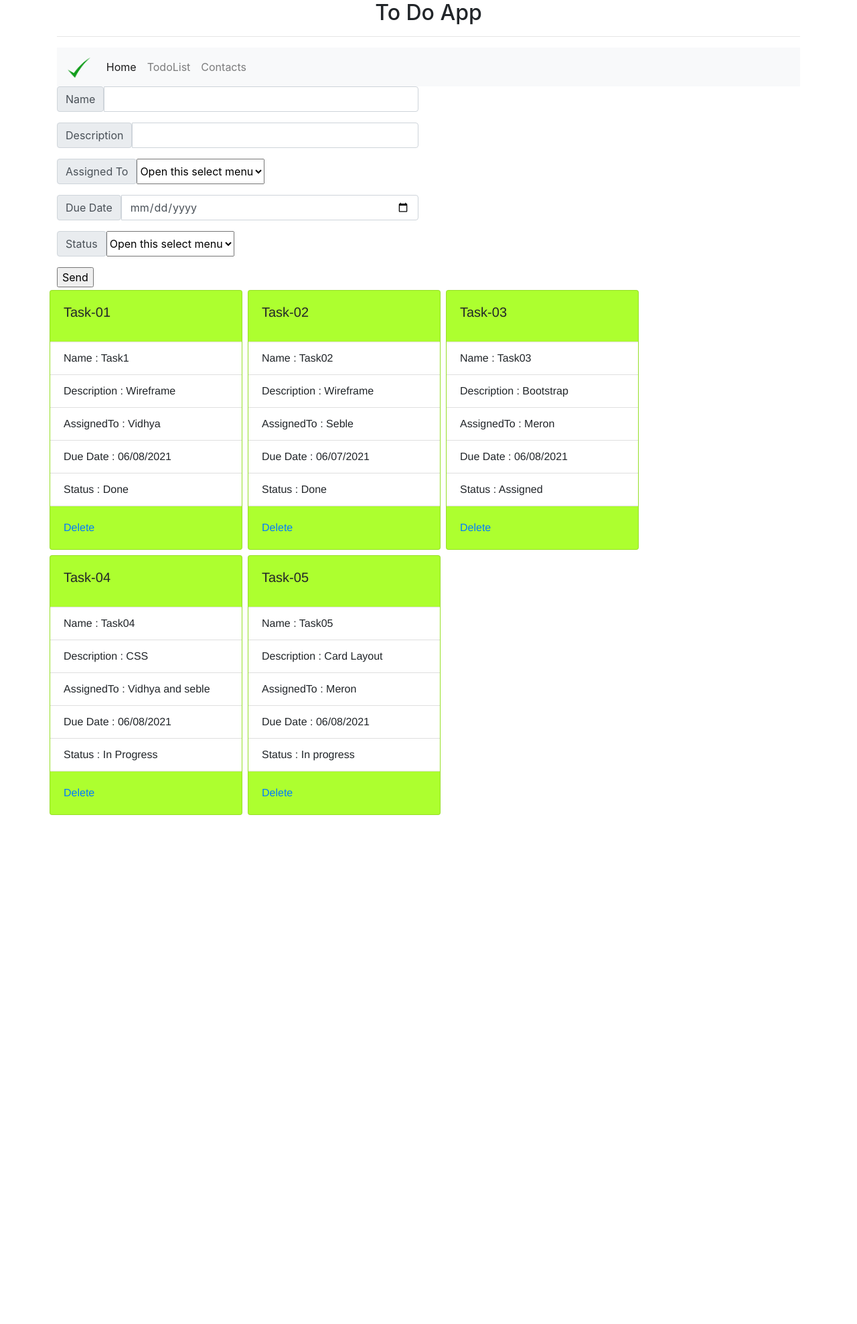
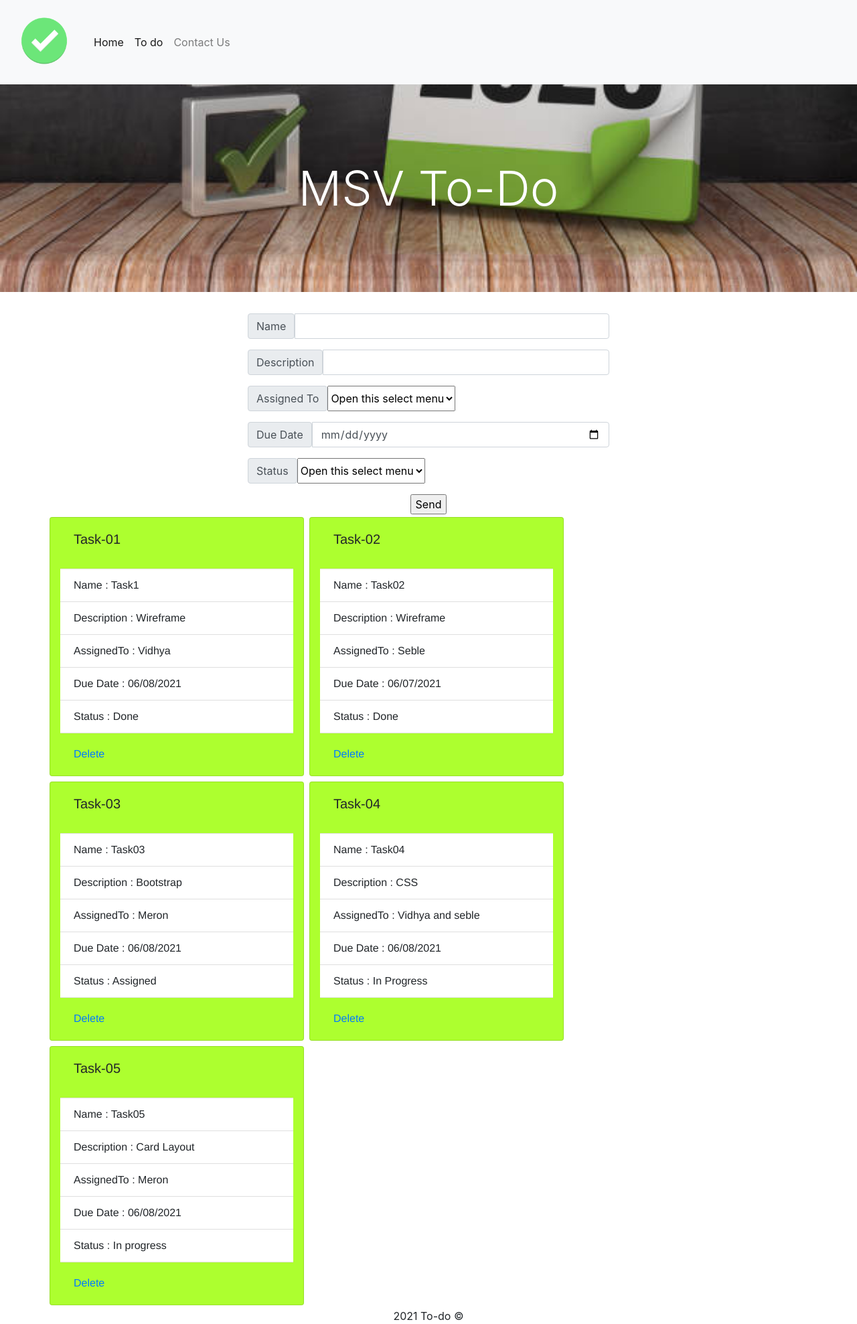
Before and after one commit to Meron-star/ProjectOne, a PHP site: page / in a window 1280 px wide. Shown: the whole page at 67% size. Before the commit the page ends 1217 px from the top, so only its background shows below. Run offline with PHP 8.4, Linux system fonts and the light colour scheme; some libraries are stand-ins or nearby versions.

Commit message:
jumbotronAdd

```diff
--- a/index.html
+++ b/index.html
@@ -10,68 +10,88 @@
   <meta http-equiv="Content-Type" content="text/html;charset=UTF-8">
   <meta http-equiv="X-UA-Compatible" content="IE=7">
   <meta http-equiv="X-UA-Compatible" content="ie=edge">
+  <!-- Bootstrap CSS -->
+  <link rel="stylesheet" href="https://stackpath.bootstrapcdn.com/bootstrap/4.2.1/css/bootstrap.min.css"
+    integrity="sha384-GJzZqFGwb1QTTN6wy59ffF1BuGJpLSa9DkKMp0DgiMDm4iYMj70gZWKYbI706tWS" crossorigin="anonymous">
 
   <link rel="stylesheet" href="style.css">
 
-        <link rel="stylesheet" href="https://stackpath.bootstrapcdn.com/bootstrap/4.1.3/css/bootstrap.min.css" integrity="sha384-MCw98/SFnGE8fJT3GXwEOngsV7Zt27NXFoaoApmYm81iuXoPkFOJwJ8ERdknLPMO" crossorigin="anonymous">
+
   <!-- title -->
   <title>To Do App</title>
   <script src="js/taskManager.js"></script>
   <script src="js/index.js"></script>
 </head>
+
 <body>
-     <div class="container">
-       <div class="row">
-         <div class="col text-center">
-          <header>
-              <h2>To Do App</h2>
-        <hr>
-    </header>
-       </div>
-      </div>
-    <nav class="navbar-light bg-light navbar navbar-expand-sm">
-        <a class="navbar-brand"><img src="./tick.png" alt="Gloria's Gardening Logo" height="30"></a>
-        <!-- Add the <a> below: -->
+  <!--Navbar Component-->
+  <nav class="navbar navbar-expand-lg navbar-light bg-light">
+    <a class="navbar-brand" href="#"><img style="   width: 100px;" src="images/ok check Todo.png" alt="todo" /></a>
     <button class="navbar-toggler" type="button" data-toggle="collapse" data-target="#navbarSupportedContent"
       aria-controls="navbarSupportedContent" aria-expanded="false" aria-label="Toggle navigation">
       <span class="navbar-toggler-icon"></span>
     </button>
 
     <div class="collapse navbar-collapse" id="navbarSupportedContent">
-      <!-- Make the follow elements into a nav component: -->
-      <ul class="navbar-nav">
+      <ul class="navbar-nav mr-auto">
         <li class="nav-item active">
-          <a href="#" class="nav-link">Home <span class="sr-only">(current)</span></a>
+          <a class="nav-link" href="#">Home <span class="sr-only">(current)</span></a>
+        </li>
+
+
+        <li class="nav-item active">
+          <a class="nav-link" href="#">To do<span class="sr-only">(current)</span></a>
         </li>
         <li class="nav-item">
-          <a href="#" class="nav-link">TodoList</a>
+          <a class="nav-link" href="#">Contact Us</a>
         </li>
-        <li class="nav-item">
-          <a href="#" class="nav-link">Contacts</a>
+        <li class="nav-item dropdown">
+
+
+
         </li>
+
       </ul>
+
     </div>
   </nav>
-  <div class="row">
+
+
+  <!-- Jumbotron -->
+
+  <div class="jumbotron  jumbotron-fluid"
+    style="background:url('images/istockphoto-1153700372-612x612.jpg') no-repeat; background-size: cover;  background-position: center bottom;">
+    <div class="my-5 bg-transparent">
+      <h1 class="display-3 text-white text-center fw-bold">MSV To-Do</h1>
+
+   </div>
+  </div>
+  <!--Class container-->
+  <div class="container">
+
+
+    <div class="row justify-content-center">
       <!-- <form id="taskentry" class="border border-black  pr-4"> -->
       <div class="col-6">
         <div class="input-group mb-3">
           <span class="input-group-text" id="inputGroup-sizing-default">Name</span>
-        <input type="text" class="form-control" aria-label="Sizing example input" aria-describedby="inputGroup-sizing-default">
+          <input type="text" class="form-control" aria-label="Sizing example input"
+            aria-describedby="inputGroup-sizing-default">
         </div>
       </div>
     </div>
-        <div class="row">
+    <div class="row justify-content-center">
       <!-- <form id="taskentry" class="border border-black  pr-4"> -->
       <div class="col-6">
         <div class="input-group mb-3">
           <span class="input-group-text" id="inputGroup-sizing-default">Description</span>
-              <input type="text" class="form-control" aria-label="Sizing example input" aria-describedby="inputGroup-sizing-default">
+          <input type="text" class="form-control" aria-label="Sizing example input"
+            aria-describedby="inputGroup-sizing-default">
         </div>
       </div>
     </div>
 
-              <div class="row">
+    <div class="row justify-content-center">
       <!-- <form id="taskentry" class="border border-black  pr-4"> -->
       <div class="col-6">
         <div class="input-group mb-3">
@@ -87,17 +107,18 @@
       </div>
     </div>
 
-                    <div class="row">
+    <div class="row justify-content-center">
       <!-- <form id="taskentry" class="border border-black  pr-4"> -->
       <div class="col-6">
         <div class="input-group mb-3">
           <span class="input-group-text" id="inputGroup-sizing-default">Due Date</span>
-                          <input type="date" class="form-control" aria-label="Sizing example input" aria-describedby="inputGroup-sizing-default">
+          <input type="date" class="form-control" aria-label="Sizing example input"
+            aria-describedby="inputGroup-sizing-default">
         </div>
       </div>
     </div>
 
-                          <div class="row">
+    <div class="row justify-content-center">
       <!-- <form id="taskentry" class="border border-black  pr-4"> -->
       <div class="col-6">
         <div class="input-group mb-3">
@@ -111,20 +132,115 @@
         </div>
       </div>
     </div>
+    <div class="row justify-content-center">
 
-                                <section>
       <input type="submit" value="Send">
-                    </section>
+
+    </div>
+      <!-- Card Section -->
+      <div class="row  align-items-center">
+        <div id='card1' class="col col-md-4 col-lg-4 col-sm-8 card m-1">
+          <div class="card-body">
+            <h5 class="card-title" id="card1">Task-01</h5>
+          </div>
+          <ul class="list-group list-group-flush">
+            <li class="list-group-item">Name : Task1</li>
+            <li class="list-group-item">Description : Wireframe </li>
+            <li class="list-group-item">AssignedTo : Vidhya</li>
+            <li class="list-group-item">Due Date : 06/08/2021</li>
+            <li class="list-group-item">Status : Done</li>
+          </ul>
+          <div class="card-body">
+            <a href="#" class="card-link">Delete</a>
+          </div>
+          </div>
+        <div id="card2" class="col col-md-4 col-lg-4 col-sm-8 card m-1">
+          <!-- Second card goes here -->
+          <div class="card-body">
+            <h5 class="card-title">Task-02</h5>
+          </div>
+          <ul class="list-group list-group-flush">
+            <li class="list-group-item">Name : Task02</li>
+            <li class="list-group-item">Description : Wireframe </li>
+            <li class="list-group-item">AssignedTo : Seble</li>
+            <li class="list-group-item">Due Date : 06/07/2021</li>
+            <li class="list-group-item">Status : Done</li>
+          </ul>
+          <div class="card-body">
+            <a href="#" class="card-link">Delete</a>
+          </div>
+
+        </div>
+
+        <div id='card3' class="col col-md-4 col-lg-4 col-sm-8 card m-1">
+          <!-- Third card goes here -->
+          <div class="card-body">
+            <h5 class="card-title">Task-03</h5>
+          </div>
+          <ul class="list-group list-group-flush">
+            <li class="list-group-item">Name : Task03</li>
+            <li class="list-group-item">Description : Bootstrap </li>
+            <li class="list-group-item">AssignedTo : Meron</li>
+            <li class="list-group-item">Due Date : 06/08/2021</li>
+            <li class="list-group-item">Status : Assigned</li>
+          </ul>
+          <div class="card-body">
+            <a href="#" class="card-link">Delete</a>
+          </div>
+
+
+
+        </div>
+        <div id="card4" class="col col-md-4 col-lg-4 col-sm-8 card m-1">
+          <!-- forth card goes here -->
+          <div class="card-body">
+            <h5 class="card-title">Task-04</h5>
+          </div>
+          <ul class="list-group list-group-flush">
+            <li class="list-group-item">Name : Task04</li>
+            <li class="list-group-item">Description : CSS</li>
+            <li class="list-group-item">AssignedTo : Vidhya and seble</li>
+            <li class="list-group-item">Due Date : 06/08/2021</li>
+            <li class="list-group-item">Status : In Progress</li>
+          </ul>
+          <div class="card-body">
+            <a href="#" class="card-link">Delete</a>
+          </div>
+
+
+        </div>
+
+        <div id='card5' class="col col-md-4 col-lg-4 col-sm-8 card m-1">
+          <!-- fivth card goes here -->
+          <div class="card-body">
+            <h5 class="card-title">Task-05</h5>
+          </div>
+          <ul class="list-group list-group-flush">
+            <li class="list-group-item">Name : Task05</li>
+            <li class="list-group-item">Description : Card Layout </li>
+            <li class="list-group-item">AssignedTo : Meron</li>
+            <li class="list-group-item">Due Date : 06/08/2021</li>
+            <li class="list-group-item">Status : In progress</li>
+          </ul>
+          <div class="card-body">
+            <a href="#" class="card-link">Delete</a>
+          </div>
+
+
+        </div>
+      </div>
+
+      <!--end here-->
+
+
 
     <!-- Row with cards -->
-
-                     <!-- Row with cards -->
-                     <div class="row">
+    <!-- <div class="row">
       <div class="card m-1" id="card1" style="width: 18rem;">
         <div class="card-body">
           <h5 class="card-title" id="card1">Task-01</h5>
         </div>
-                       <ul class="list-group list-group-flush" >
+        <ul class="list-group list-group-flush">
           <li class="list-group-item">Name : Task1</li>
           <li class="list-group-item">Description : Wireframe </li>
           <li class="list-group-item">AssignedTo : Vidhya</li>
@@ -197,7 +313,19 @@
         </div>
       </div>
     </div>
-                    </div>
+  </div> -->
+ <!-- Footer -->
+ <footer class="text-center">2021 To-do &copy;</footer>
+  <!-- Bootstrap's JavaScript Files -->
+  <script src="https://code.jquery.com/jquery-3.3.1.slim.min.js"
+    integrity="sha384-q8i/X+965DzO0rT7abK41JStQIAqVgRVzpbzo5smXKp4YfRvH+8abtTE1Pi6jizo" crossorigin="anonymous">
+  </script>
+  <script src="https://cdnjs.cloudflare.com/ajax/libs/popper.js/1.14.6/umd/popper.min.js"
+    integrity="sha384-wHAiFfRlMFy6i5SRaxvfOCifBUQy1xHdJ/yoi7FRNXMRBu5WHdZYu1hA6ZOblgut" crossorigin="anonymous">
+  </script>
+  <script src="https://stackpath.bootstrapcdn.com/bootstrap/4.2.1/js/bootstrap.min.js"
+    integrity="sha384-B0UglyR+jN6CkvvICOB2joaf5I4l3gm9GU6Hc1og6Ls7i6U/mkkaduKaBhlAXv9k" crossorigin="anonymous">
+  </script>
 </body>
 
 </html>
--- a/style.css
+++ b/style.css
@@ -29,7 +29,7 @@
     background-color: greenyellow;
   }
 
-  body {
+ /* body {
     background-color : #484848;
     margin: 0;
     padding: 0;
```
Also changed, not shown: images/istockphoto-1153700372-612x612.jpg (added), images/ok check Todo.png (added). Lines whose indentation alone changed are shown as unchanged.
